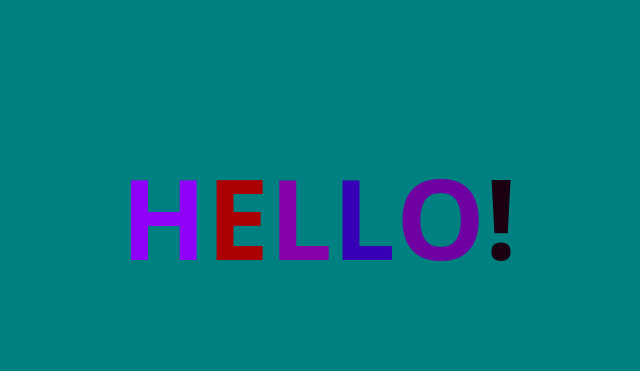
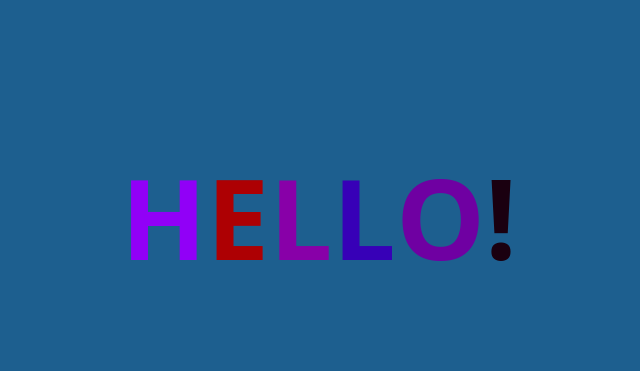
Before and after one commit to rejordon93/AnimatedTextGitDemo, a plain HTML site: page index.html in a window 1280 px wide. Shown: the part 192-563 px from the top of the page, without its empty margins (321-961 px from the left). Drawn offline with Linux system fonts and the light colour scheme.

Commit message:
add new color to css

```diff
--- a/app.css
+++ b/app.css
@@ -3,7 +3,7 @@ body {
   justify-content: center;
   align-items: center;
   height: 100vh;
-  background-color: teal;
+  background-color: rgb(29, 95, 143);
 }
 
 h1 {
```
